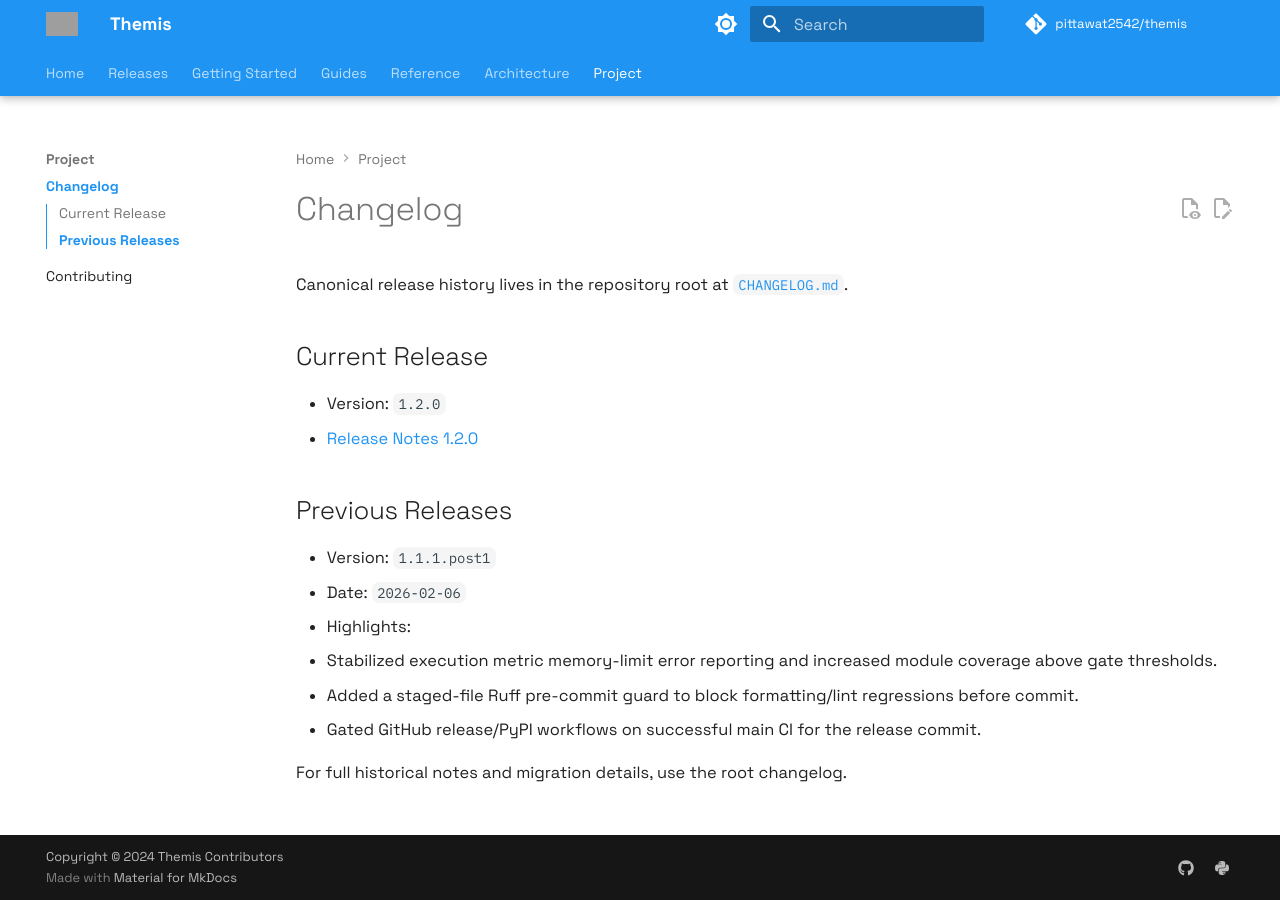
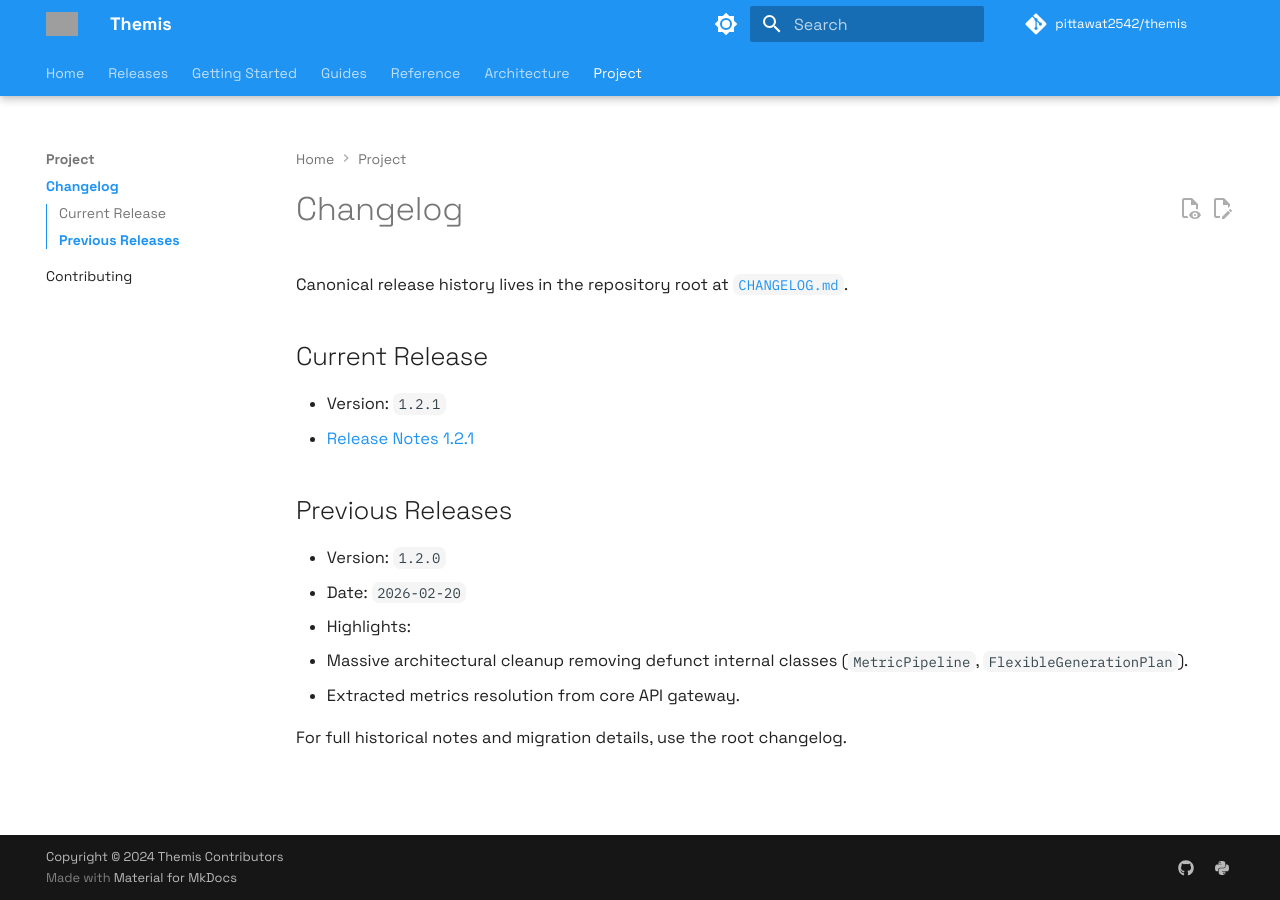
Before and after one commit to Pittawat2542/themis, an MkDocs documentation site: the page built from docs/CHANGELOG.md, in a window 1280 px wide. Built offline with MkDocs 1.6.1 and Material for MkDocs 9.7.7, drawn with Linux system fonts in a browser that asks for light colours; comment, search, counter and statistics services are not loaded; the version menu is left out; grey boxes are pictures that could not be loaded.

Commit message:
chore: bump version to 1.2.1

```diff
--- a/docs/CHANGELOG.md
+++ b/docs/CHANGELOG.md
@@ -4,15 +4,14 @@ Canonical release history lives in the repository root at [`CHANGELOG.md`](https
 
 ## Current Release
 
-- Version: `1.2.0`
-- [Release Notes 1.2.0](releases/1.2.0.md)
+- Version: `1.2.1`
+- [Release Notes 1.2.1](releases/1.2.1.md)
 
 ## Previous Releases
-- Version: `1.1.1.post1`
-- Date: `2026-02-06`
+- Version: `1.2.0`
+- Date: `2026-02-20`
 - Highlights:
-  - Stabilized execution metric memory-limit error reporting and increased module coverage above gate thresholds.
-  - Added a staged-file Ruff pre-commit guard to block formatting/lint regressions before commit.
-  - Gated GitHub release/PyPI workflows on successful main CI for the release commit.
+  - Massive architectural cleanup removing defunct internal classes (`MetricPipeline`, `FlexibleGenerationPlan`).
+  - Extracted metrics resolution from core API gateway.
 
 For full historical notes and migration details, use the root changelog.
--- a/mkdocs.yml
+++ b/mkdocs.yml
@@ -112,6 +112,7 @@ nav:
   - Home: index.md
 
   - Releases:
+      - 1.2.1: releases/1.2.1.md
       - 1.2.0: releases/1.2.0.md
       - 1.1.1.post1: releases/1.1.1.post1.md
       - 1.1.1: releases/1.1.1.md
--- a/pyproject.toml
+++ b/pyproject.toml
@@ -4,7 +4,7 @@ build-backend = "setuptools.build_meta"
 
 [project]
 name = "themis-eval"
-version = "1.2.0"
+version = "1.2.1"
 description = "Lightweight evaluation platform for LLM experiments"
 readme = "README.md"
 requires-python = ">=3.12"
```
Also changed, not shown: CHANGELOG.md (+10 -0 lines), docs/index.md (+3 -3 lines), docs/releases/1.2.1.md (added, +13 -0 lines).
